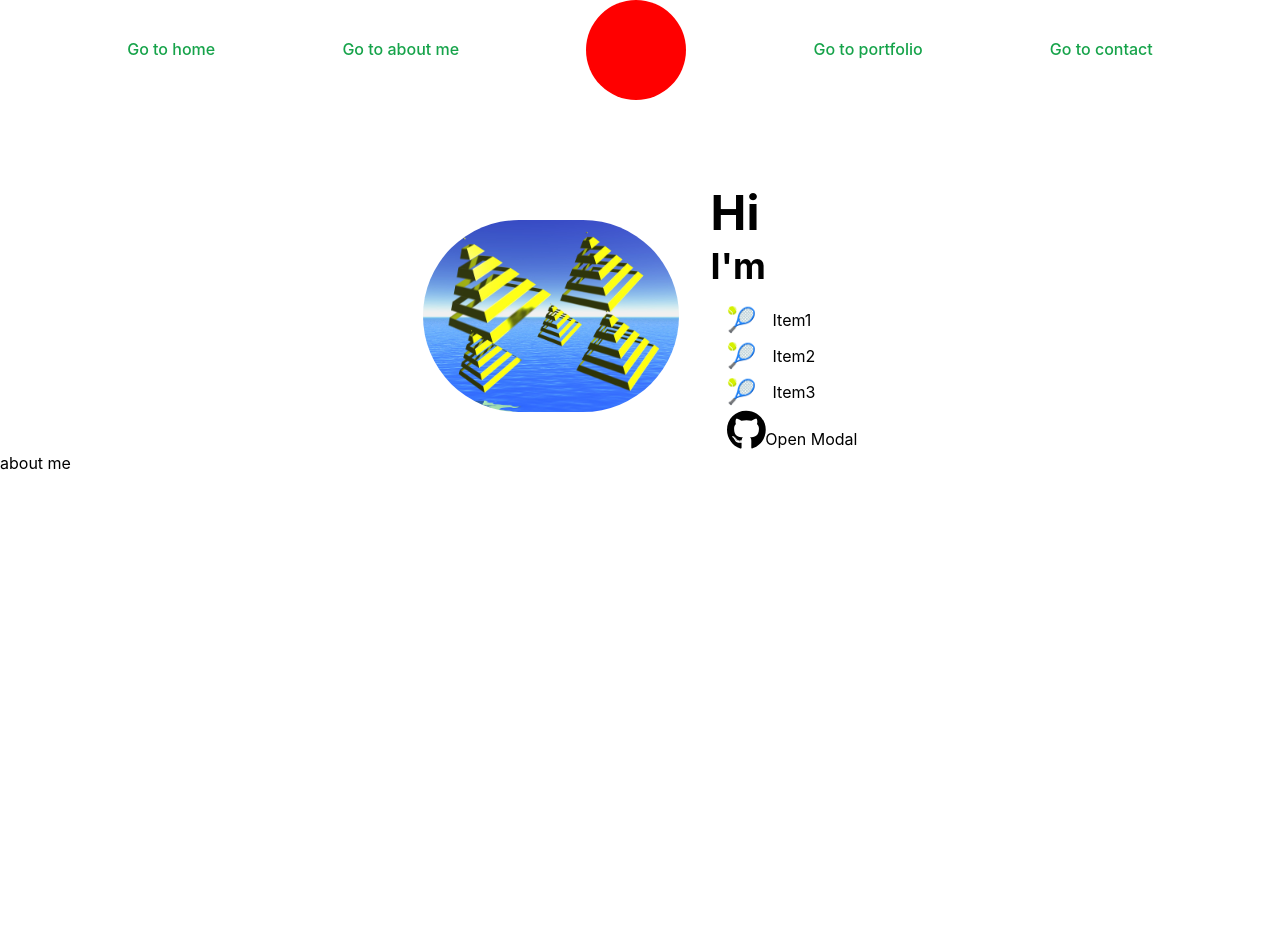
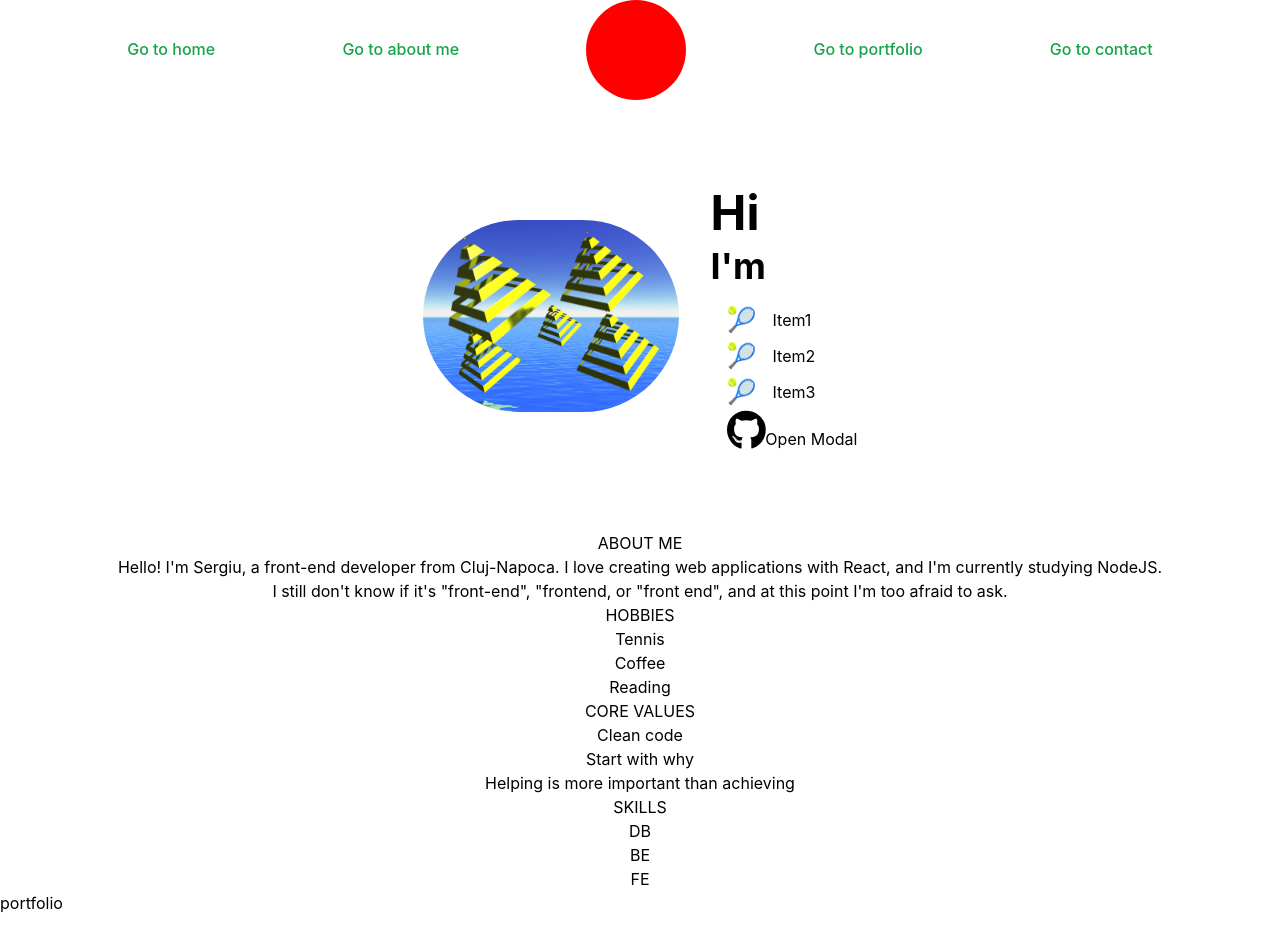
Before and after one commit to sergiupop/personal-page, a React (Create React App) app: page / in a window 1280 px wide. Shown: the top 948 px of the page. Built offline with nearby package versions, Linux system fonts and the light colour scheme.

Commit message:
Add initial About section

```diff
--- a/src/App.tsx
+++ b/src/App.tsx
@@ -1,15 +1,13 @@
+import Navbar from './components/Navbar';
 import Home from './components/Home';
-import Navbar from './components/Navbar';
+import About from './components/About';
 
 const App = () => {
   return (
     <>
       <Navbar />
       <Home />
-
-      <section id="aboutMeSection" style={{ height: "2000px" }}>
-        about me
-      </section>
+      <About />
 
       <section id="portfolioSection" style={{ height: "2000px" }}>
         portfolio
--- /dev/null
+++ b/src/components/About.tsx
@@ -0,0 +1,37 @@
+const About = () => {
+  return (
+    <section id="aboutSection" className="flex flex-col items-center justify-center mt-20">
+      <h1>ABOUT ME</h1>
+      <article className="flex flex-col items-center justify-center">
+        <p>Hello! I'm Sergiu, a front-end developer from Cluj-Napoca. I love creating web applications with React, and I'm currently studying NodeJS.</p>
+        <p>I still don't know if it's "front-end", "frontend, or "front end", and at this point I'm too afraid to ask.</p>
+      </article>
+      <article className="flex flex-col items-center justify-center">
+        <h3>HOBBIES</h3>
+        <ul className="flex flex-col items-center justify-center">
+          <li>Tennis</li>
+          <li>Coffee</li>
+          <li>Reading</li>
+        </ul>
+      </article>
+      <article className="flex flex-col items-center justify-center">
+        <h3>CORE VALUES</h3>
+        <ul className="flex flex-col items-center justify-center">
+          <li>Clean code</li>
+          <li>Start with why</li>
+          <li>Helping is more important than achieving</li>
+        </ul>
+      </article>
+      <article className="flex flex-col items-center justify-center">
+        <h3>SKILLS</h3>
+        <ul className="flex flex-col items-center justify-center">
+          <li>DB</li>
+          <li>BE</li>
+          <li>FE</li>
+        </ul>
+      </article>
+    </section>
+  )
+};
+
+export default About;
```
